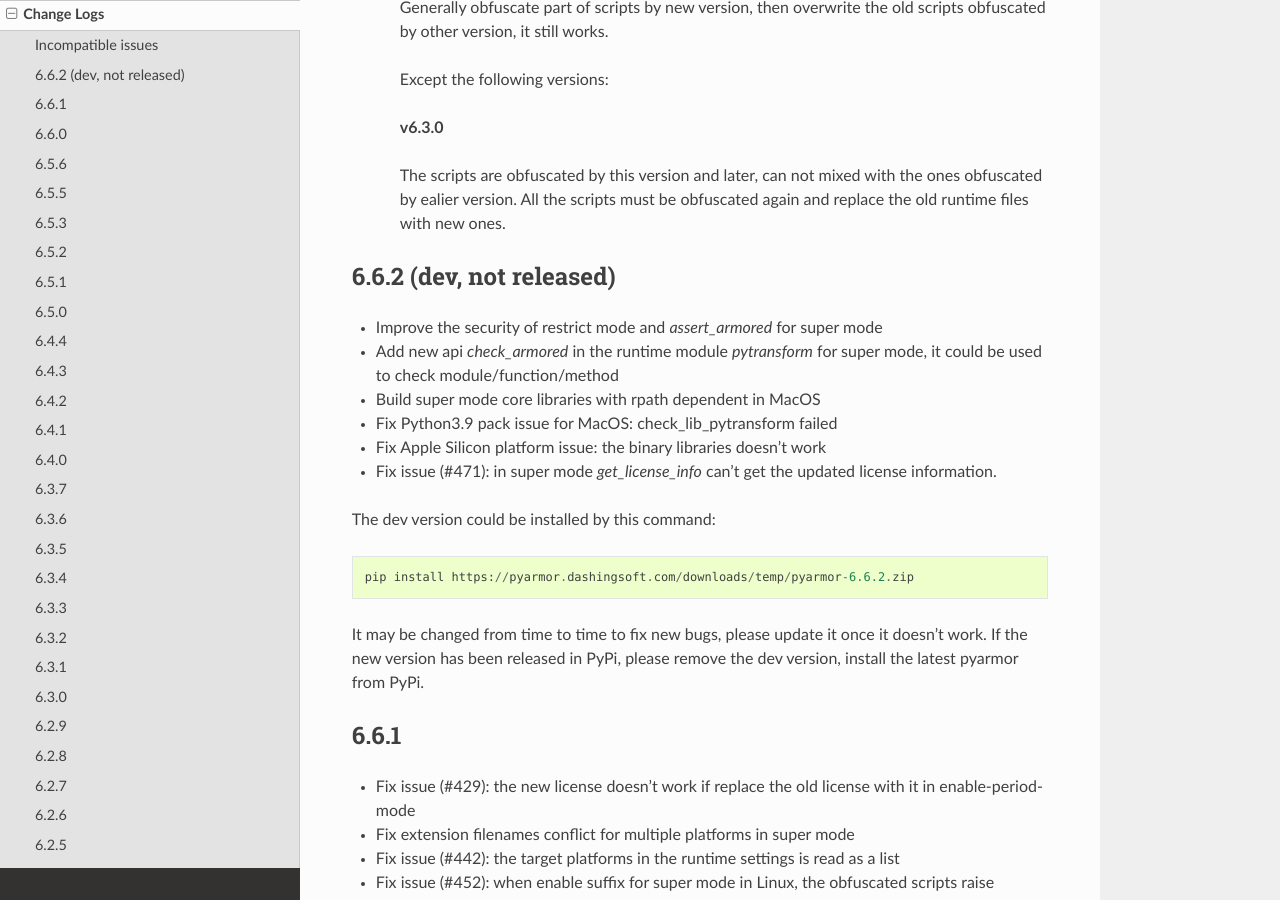
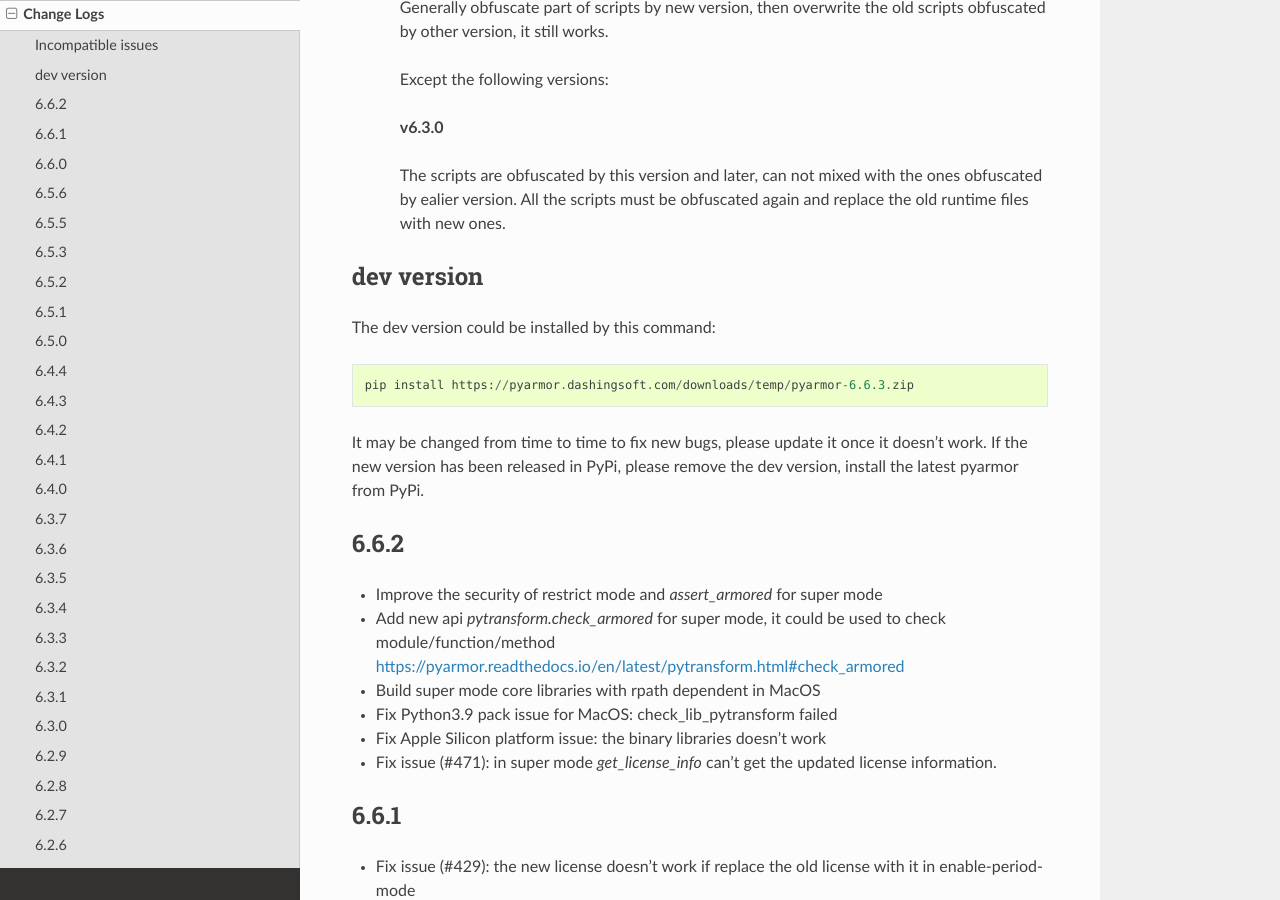
Before and after one commit to dashingsoft/pyarmor, a Sphinx documentation site: the page built from docs/change-logs.rst, in a window 1280 px wide and 900 px high, scrolled down 522 px. Built offline with Sphinx 7.4.7 and the Read the Docs theme 2.0.0, drawn with Linux system fonts in a browser that asks for light colours.

Commit message:
Refine change logs

```diff
--- a/docs/change-logs.rst
+++ b/docs/change-logs.rst
@@ -32,24 +32,27 @@
    ones obfuscated by ealier version. All the scripts must be obfuscated again
    and replace the old runtime files with new ones.
 
-6.6.2 (dev, not released)
--------------------------
+dev version
+-----------
+The dev version could be installed by this command::
+
+  pip install https://pyarmor.dashingsoft.com/downloads/temp/pyarmor-6.6.3.zip
+
+It may be changed from time to time to fix new bugs, please update it once it
+doesn't work. If the new version has been released in PyPi, please remove the
+dev version, install the latest pyarmor from PyPi.
+
+6.6.2
+-----
 * Improve the security of restrict mode and `assert_armored` for super mode
-* Add new api `check_armored` in the runtime module `pytransform` for super
-  mode, it could be used to check module/function/method
+* Add new api `pytransform.check_armored` for super mode, it could be used to
+  check module/function/method
+  https://pyarmor.readthedocs.io/en/latest/pytransform.html#check_armored
 * Build super mode core libraries with rpath dependent in MacOS
 * Fix Python3.9 pack issue for MacOS: check_lib_pytransform failed
 * Fix Apple Silicon platform issue: the binary libraries doesn't work
 * Fix issue (#471): in super mode `get_license_info` can't get the updated
   license information.
-
-The dev version could be installed by this command::
-
-  pip install https://pyarmor.dashingsoft.com/downloads/temp/pyarmor-6.6.2.zip
-
-It may be changed from time to time to fix new bugs, please update it once it
-doesn't work. If the new version has been released in PyPi, please remove the
-dev version, install the latest pyarmor from PyPi.
 
 6.6.1
 -----
```
